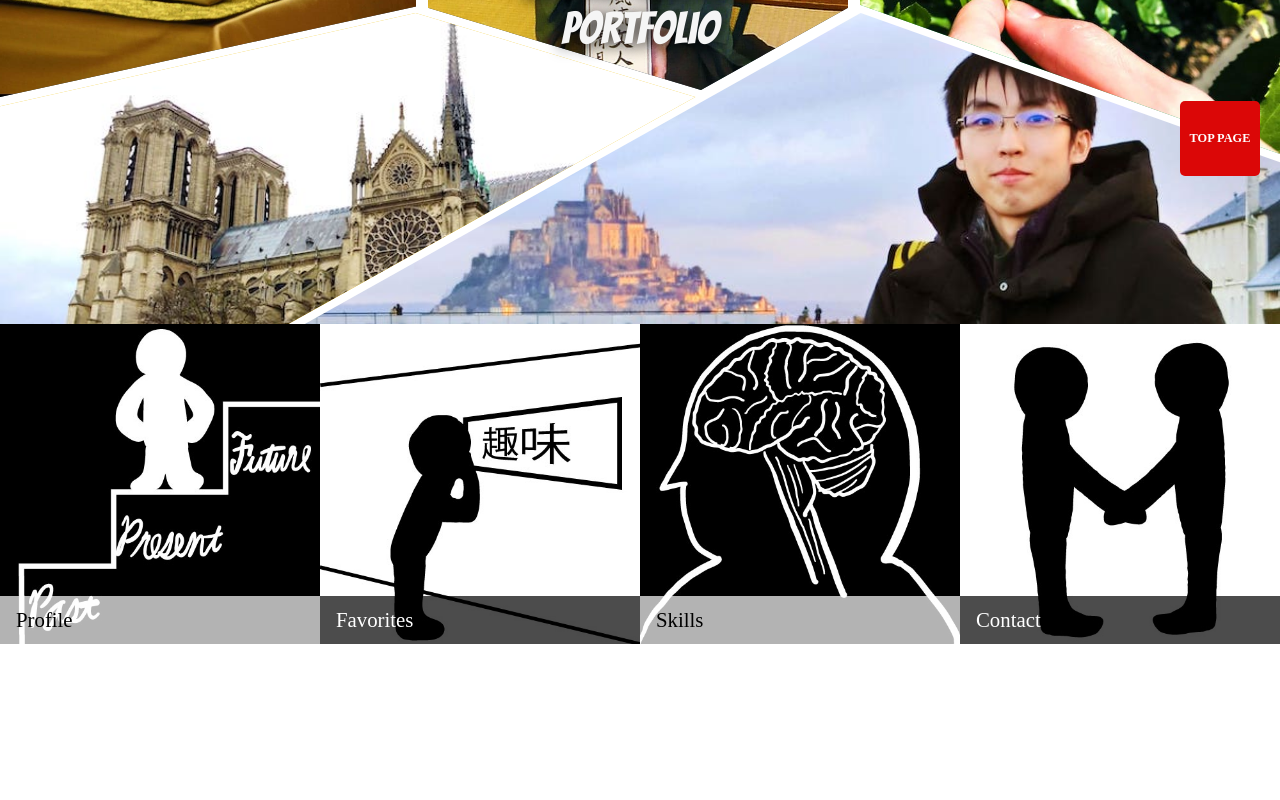
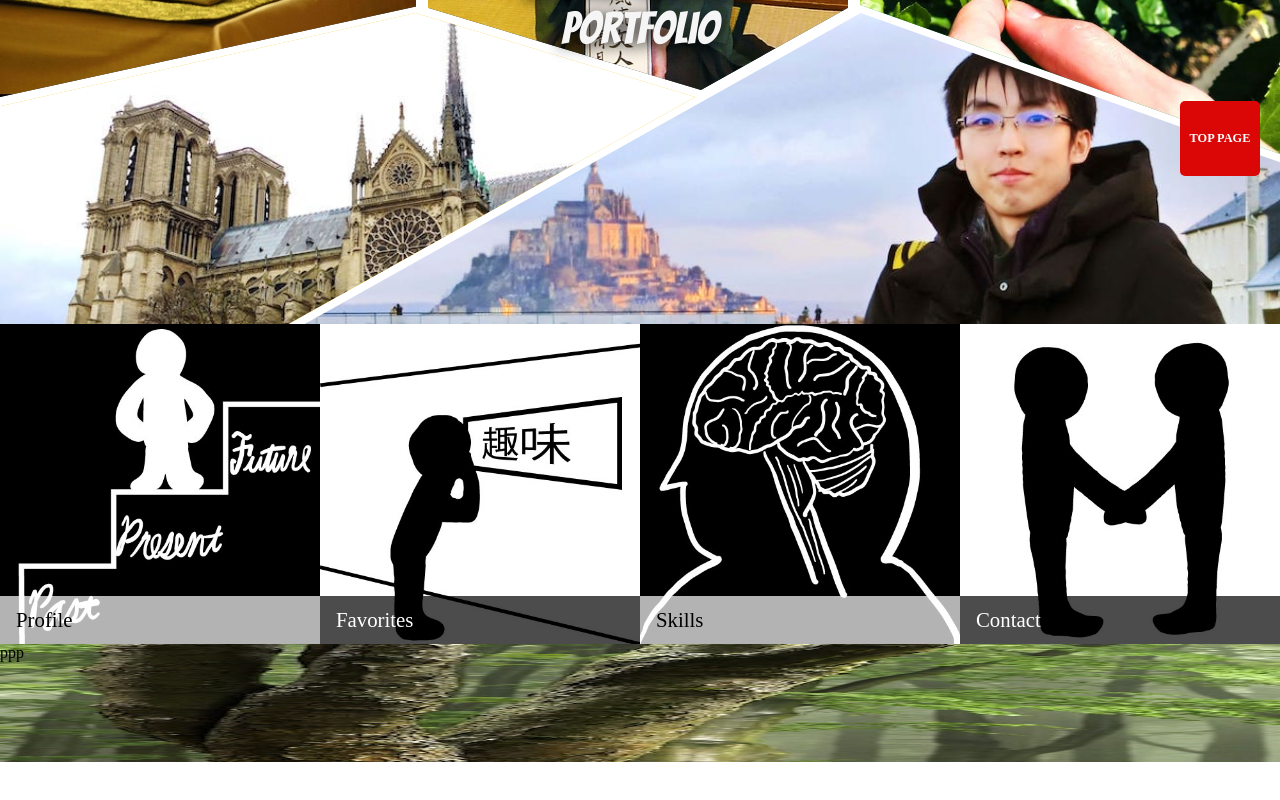
Before and after one commit to AtoraYamada/portfolio, a Vue app: page /skills in a window 1280 px wide. Before the commit this address led to /. Shown: the part 604-1404 px from the top of the page. After the commit the page ends 1366 px from the top, so only its background shows below. Built offline with nearby package versions, Linux system fonts and the light colour scheme; a web font is replaced by a local one.

Commit message:
set initial route

```diff
--- /dev/null
+++ b/src/components/Skills/Skills.vue
@@ -0,0 +1,14 @@
+<template>
+  <div class="content">
+    ppp
+  </div>
+</template>
+
+<style scoped>
+  .content {
+    margin-top: -350px;
+    padding-bottom: 100px;
+    background-image: url("../../assets/profile/back.jpg");
+    background-size: 100% 100%;
+  }
+</style>
--- a/src/components/Top/TopLink.vue
+++ b/src/components/Top/TopLink.vue
@@ -13,12 +13,12 @@
           <span>Favorites</span>
         </li>
       </router-link>
-      <a href="#">
+      <router-link to="/skills">
         <li class="block">
           <img src="../../assets/topLinks/skills.jpg">
           <span class="odd">Skills</span>
         </li>
-      </a>
+      </router-link>
       <router-link to="/contact">
         <li class="block">
           <img src="../../assets/topLinks/contact.jpg">
--- a/src/router.js
+++ b/src/router.js
@@ -9,6 +9,7 @@ import Router from "vue-router";
 const Footer = () => import ("./components/Top/Footer.vue");
 const Profile = () => import ("./components/Profile/Profile.vue");
 const Favorites = () => import ("./components/Favorites/Favorites.vue");
+const Skills = () => import ("./components/Skills/Skills.vue");
 const Contact = () => import ("./components/Contact/Contact.vue");
 
 Vue.use(Router);
@@ -36,6 +37,11 @@ export default new Router({
         content: Contact
       }
     }, {
+      path: '/skills',
+      components: {
+        content: Skills
+      }
+    }, {
       path: '*',
       redirect: '/'
     }
```
